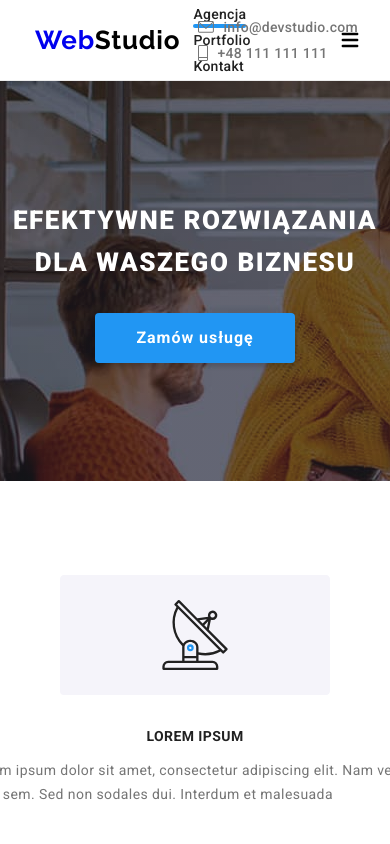
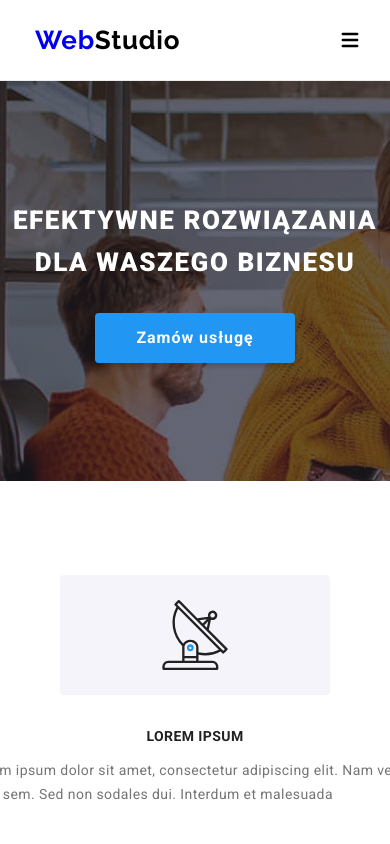
Before and after one commit to GoldenWarJoy/goit-markup-hw-08, a plain HTML site: page index.html in a window 390 px wide. Shown: the top 844 px of the page. Drawn offline with nearby package versions, Linux system fonts and the light colour scheme.

Commit message:
troszke header

```diff
--- a/sass/components/_header.scss
+++ b/sass/components/_header.scss
@@ -8,21 +8,29 @@
 }
 
 .header-mail-phone-container {
-  display: flex;
-  flex-direction: row;
-  gap: 30px;
+  display: none;
+
+  align-items: baseline;
+
   padding-right: 12px;
   position: absolute;
   top: 50%;
   right: 0;
   transform: translate(0, -50%);
 
-  @media screen and (max-width: 768px) {
+  @media screen and (min-width: 768px) {
     & {
+      display: flex;
       flex-direction: column;
       gap: 10px;
+    }
+  }
 
-      align-items: baseline;
+  @media screen and (min-width: 840px) {
+    & {
+      display: flex;
+      flex-direction: row;
+      gap: 30px;
     }
   }
 }
--- a/sass/components/_menu.scss
+++ b/sass/components/_menu.scss
@@ -40,7 +40,7 @@
 
 @media (min-width: 768px) {
   .menu-toggle {
-    // display: none;
+    display: none;
   }
 }
 
--- a/sass/components/_nav.scss
+++ b/sass/components/_nav.scss
@@ -7,7 +7,7 @@
 }
 
 .nav__flex-row-center {
-  display: flex;
+  display: none;
 
   flex-direction: row;
   justify-content: start;
@@ -15,11 +15,9 @@
   padding: 0 0 0 8.8%;
   margin: 0;
   width: 100%;
-  @media screen and (max-width: 590px) {
+  @media screen and (min-width: 480px) {
     & {
-      flex-direction: column;
-      gap: 10px;
-      align-items: baseline;
+      display: flex;
     }
   }
 }
@@ -53,9 +51,6 @@
       top: 46px;
       background-color: getColor("primary");
       border-radius: 2px;
-      @media screen and (max-width: 590px) {
-        top: 18px;
-      }
     }
     &:visited {
       color: getColor("primary");
```
Also changed, not shown: css/main.min.css, 1 other file.
